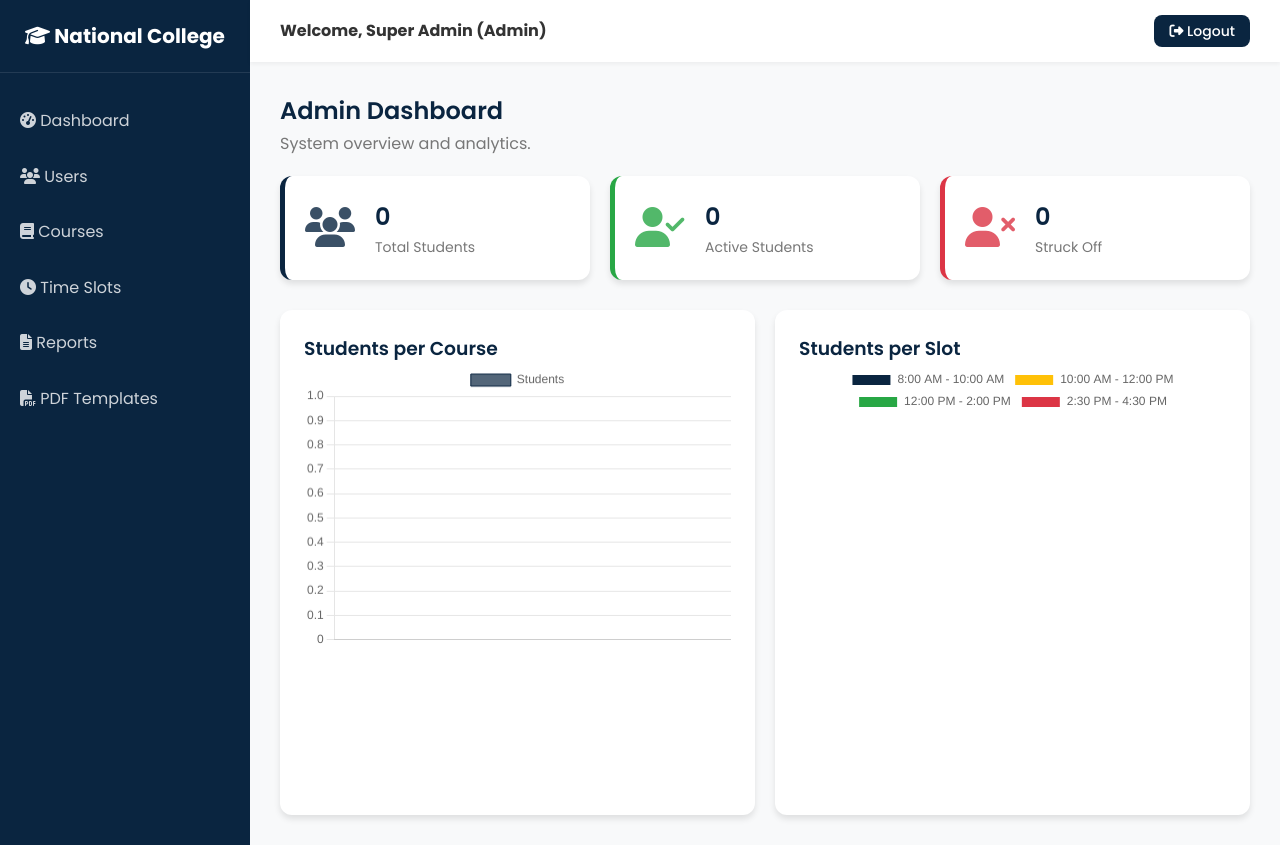
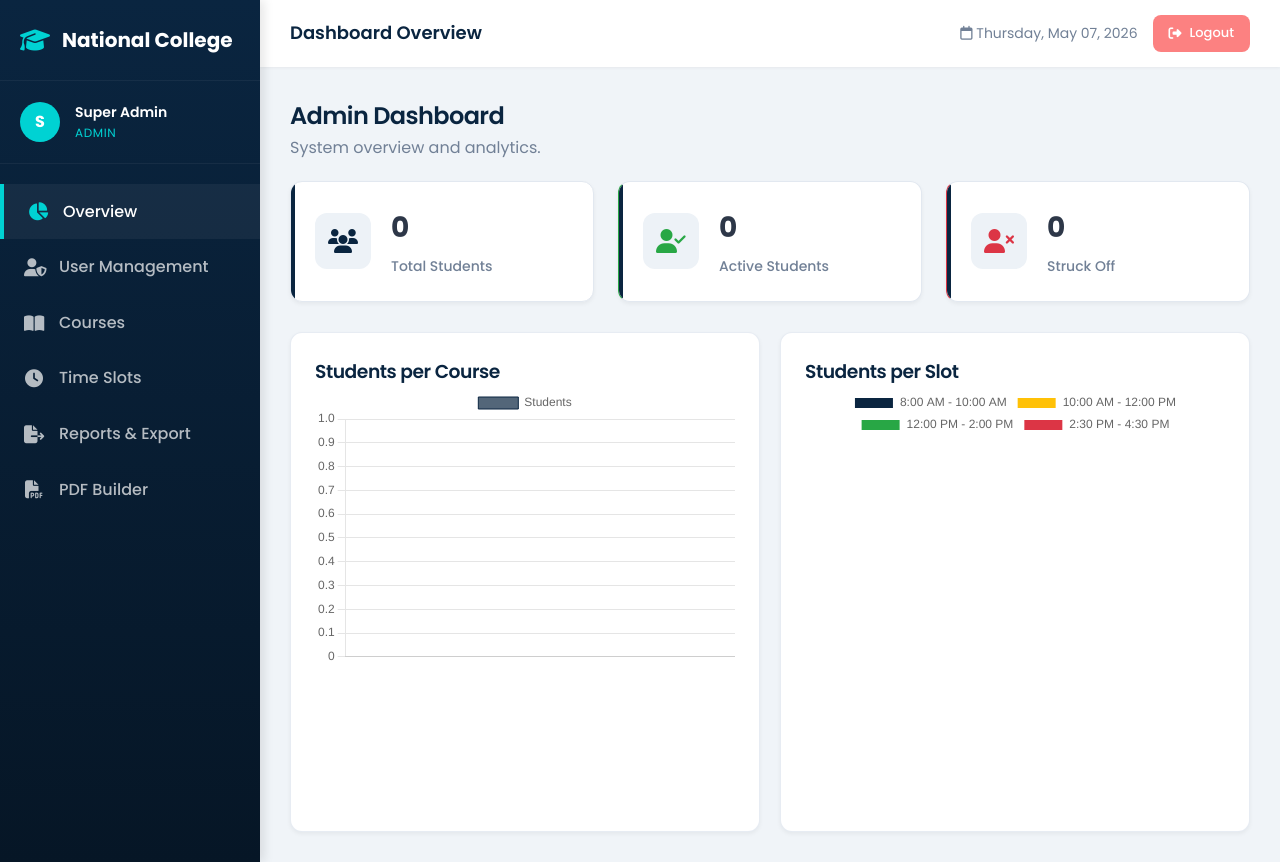
Before and after one commit to aliikram12/National_Project, a PHP site: page /admin/index.php in a window 1280 px wide. Run offline with PHP 8.4, Linux system fonts and the light colour scheme; a user stored in the database is signed in; data comes from the database, SQL or seed files in the repository; data that the repository does not hold is empty.

```diff
--- a/assets/css/style.css
+++ b/assets/css/style.css
@@ -2,14 +2,17 @@
 
 :root {
     --primary-color: #0A2540;
-    --secondary-color: #f8f9fa;
-    --accent-color: #FFC107; /* Soft Gold */
-    --text-color: #333333;
-    --light-text: #777777;
+    --primary-light: #163C66;
+    --secondary-color: #f0f4f8;
+    --accent-color: #00D2D3; /* Sleek Cyan / Light Blue accent */
+    --text-color: #2D3748;
+    --light-text: #718096;
     --white: #ffffff;
-    --shadow: 0 4px 6px rgba(0, 0, 0, 0.1);
-    --hover-shadow: 0 10px 15px rgba(0, 0, 0, 0.1);
-    --transition: all 0.3s ease;
+    --shadow-sm: 0 2px 4px rgba(0, 0, 0, 0.05);
+    --shadow-md: 0 10px 15px -3px rgba(0, 0, 0, 0.1), 0 4px 6px -2px rgba(0, 0, 0, 0.05);
+    --shadow-lg: 0 20px 25px -5px rgba(0, 0, 0, 0.1), 0 10px 10px -5px rgba(0, 0, 0, 0.04);
+    --transition: all 0.3s cubic-bezier(0.4, 0, 0.2, 1);
+    --border-radius: 12px;
 }
 
 * {
@@ -23,12 +26,14 @@ body {
     background-color: var(--secondary-color);
     color: var(--text-color);
     line-height: 1.6;
+    -webkit-font-smoothing: antialiased;
 }
 
 /* Typography */
 h1, h2, h3, h4, h5, h6 {
     color: var(--primary-color);
     font-weight: 600;
+    letter-spacing: -0.025em;
 }
 
 a {
@@ -49,13 +54,20 @@ a:hover {
 }
 
 .text-center { text-align: center; }
-.mt-2 { margin-top: 1rem; }
-.mb-2 { margin-bottom: 1rem; }
-.py-5 { padding: 3rem 0; }
+.text-right { text-align: right; }
+.mt-2 { margin-top: 1.5rem; }
+.mb-2 { margin-bottom: 1.5rem; }
+.py-5 { padding: 4rem 0; }
+.flex { display: flex; }
+.items-center { align-items: center; }
+.justify-between { justify-content: space-between; }
 
 /* Buttons */
 .btn {
-    display: inline-block;
+    display: inline-flex;
+    align-items: center;
+    justify-content: center;
+    gap: 8px;
     padding: 10px 24px;
     border-radius: 8px;
     font-weight: 500;
@@ -63,102 +75,52 @@ a:hover {
     transition: var(--transition);
     border: none;
     text-align: center;
+    font-size: 14px;
 }
 
 .btn-primary {
-    background-color: var(--primary-color);
+    background: linear-gradient(135deg, var(--primary-color), var(--primary-light));
+    color: var(--white);
+    box-shadow: 0 4px 6px rgba(10, 37, 64, 0.2);
+}
+
+.btn-primary:hover {
+    transform: translateY(-2px);
+    box-shadow: 0 7px 14px rgba(10, 37, 64, 0.3);
     color: var(--white);
 }
 
-.btn-primary:hover {
-    background-color: #0d3660;
+.btn-accent {
+    background: var(--accent-color);
     color: var(--white);
-    transform: translateY(-2px);
-    box-shadow: var(--shadow);
-}
-
-.btn-accent {
-    background-color: var(--accent-color);
-    color: var(--primary-color);
+    box-shadow: 0 4px 6px rgba(0, 210, 211, 0.2);
 }
 
 .btn-accent:hover {
-    background-color: #e0a800;
-    color: var(--primary-color);
+    background: #00b5b5;
     transform: translateY(-2px);
-    box-shadow: var(--shadow);
+    box-shadow: 0 7px 14px rgba(0, 210, 211, 0.3);
+    color: var(--white);
 }
+
+.btn-danger {
+    background: #FC8181;
+    color: white;
+}
+.btn-danger:hover { background: #E53E3E; transform: translateY(-2px); }
 
 /* Cards */
 .card {
     background: var(--white);
-    border-radius: 12px;
+    border-radius: var(--border-radius);
     padding: 24px;
-    box-shadow: var(--shadow);
+    box-shadow: var(--shadow-sm);
+    border: 1px solid rgba(226, 232, 240, 0.8);
     transition: var(--transition);
 }
 
 .card:hover {
-    box-shadow: var(--hover-shadow);
-    transform: translateY(-5px);
-}
-
-/* Navbar */
-.navbar {
-    background-color: var(--white);
-    box-shadow: 0 2px 4px rgba(0,0,0,0.05);
-    position: sticky;
-    top: 0;
-    z-index: 1000;
-}
-
-.navbar .container {
-    display: flex;
-    justify-content: space-between;
-    align-items: center;
-    padding: 15px 20px;
-}
-
-.navbar .logo {
-    font-size: 24px;
-    font-weight: 700;
-    color: var(--primary-color);
-    display: flex;
-    align-items: center;
-    gap: 10px;
-}
-
-.navbar .nav-links {
-    display: flex;
-    gap: 20px;
-    align-items: center;
-}
-
-.navbar .nav-links a {
-    font-weight: 500;
-}
-
-/* Hero Section */
-.hero {
-    background: linear-gradient(135deg, var(--primary-color), #0d3660);
-    color: var(--white);
-    padding: 100px 0;
-    text-align: center;
-}
-
-.hero h1 {
-    color: var(--white);
-    font-size: 48px;
-    margin-bottom: 20px;
-}
-
-.hero p {
-    font-size: 18px;
-    margin-bottom: 30px;
-    color: rgba(255,255,255,0.8);
-    max-width: 600px;
-    margin-left: auto;
-    margin-right: auto;
+    box-shadow: var(--shadow-md);
 }
 
 /* Forms */
@@ -171,21 +133,24 @@ a:hover {
     margin-bottom: 0.5rem;
     font-weight: 500;
     color: var(--primary-color);
+    font-size: 14px;
 }
 
 .form-control {
     width: 100%;
-    padding: 12px;
-    border: 1px solid #ddd;
+    padding: 12px 16px;
+    border: 1px solid #E2E8F0;
     border-radius: 8px;
-    font-size: 16px;
+    font-size: 14px;
     transition: var(--transition);
+    background-color: #F7FAFC;
 }
 
 .form-control:focus {
     outline: none;
-    border-color: var(--primary-color);
-    box-shadow: 0 0 0 3px rgba(10, 37, 64, 0.1);
+    border-color: var(--accent-color);
+    background-color: var(--white);
+    box-shadow: 0 0 0 3px rgba(0, 210, 211, 0.15);
 }
 
 /* Dashboard Layout */
@@ -195,53 +160,105 @@ a:hover {
 }
 
 .sidebar {
-    width: 250px;
-    background-color: var(--primary-color);
+    width: 260px;
+    background: linear-gradient(180deg, var(--primary-color) 0%, #061626 100%);
     color: var(--white);
     display: flex;
     flex-direction: column;
+    box-shadow: 4px 0 10px rgba(0,0,0,0.1);
+    z-index: 10;
 }
 
 .sidebar-header {
+    padding: 24px 20px;
+    font-size: 20px;
+    font-weight: 700;
+    border-bottom: 1px solid rgba(255,255,255,0.05);
+    display: flex;
+    align-items: center;
+    gap: 12px;
+    color: var(--white);
+}
+
+.sidebar-header i {
+    color: var(--accent-color);
+    font-size: 24px;
+}
+
+.sidebar-user {
     padding: 20px;
-    font-size: 20px;
+    border-bottom: 1px solid rgba(255,255,255,0.05);
+    display: flex;
+    align-items: center;
+    gap: 15px;
+}
+
+.sidebar-user .avatar {
+    width: 40px;
+    height: 40px;
+    background: var(--accent-color);
+    border-radius: 50%;
+    display: flex;
+    align-items: center;
+    justify-content: center;
     font-weight: bold;
-    border-bottom: 1px solid rgba(255,255,255,0.1);
-    text-align: center;
+    color: var(--white);
 }
 
 .sidebar-nav {
     flex: 1;
     padding: 20px 0;
+    overflow-y: auto;
 }
 
 .sidebar-nav a {
-    display: block;
-    padding: 15px 20px;
-    color: rgba(255,255,255,0.8);
+    display: flex;
+    align-items: center;
+    gap: 15px;
+    padding: 15px 24px;
+    color: rgba(255,255,255,0.7);
+    font-weight: 500;
+    transition: var(--transition);
+}
+
+.sidebar-nav a i {
+    width: 20px;
+    text-align: center;
+    font-size: 18px;
     transition: var(--transition);
 }
 
 .sidebar-nav a:hover, .sidebar-nav a.active {
-    background-color: rgba(255,255,255,0.1);
+    background: rgba(255,255,255,0.05);
     color: var(--white);
     border-left: 4px solid var(--accent-color);
 }
 
+.sidebar-nav a:hover i, .sidebar-nav a.active i {
+    color: var(--accent-color);
+}
+
 .main-content {
     flex: 1;
-    background-color: var(--secondary-color);
     display: flex;
     flex-direction: column;
+    min-width: 0;
 }
 
 .topbar {
     background: var(--white);
     padding: 15px 30px;
-    box-shadow: 0 2px 4px rgba(0,0,0,0.05);
+    box-shadow: 0 1px 3px rgba(0,0,0,0.05);
     display: flex;
     justify-content: space-between;
     align-items: center;
+    z-index: 5;
+}
+
+.topbar .page-title {
+    font-size: 18px;
+    font-weight: 600;
+    color: var(--primary-color);
 }
 
 .content-area {
@@ -253,95 +270,148 @@ a:hover {
 /* Tables */
 .table-responsive {
     overflow-x: auto;
+    border-radius: 8px;
 }
 
 table {
     width: 100%;
-    border-collapse: collapse;
+    border-collapse: separate;
+    border-spacing: 0;
     margin-top: 1rem;
     background: var(--white);
-    border-radius: 8px;
-    overflow: hidden;
 }
 
 table th, table td {
-    padding: 15px;
+    padding: 16px;
     text-align: left;
-    border-bottom: 1px solid #eee;
+    border-bottom: 1px solid #EDF2F7;
+    font-size: 14px;
 }
 
 table th {
-    background-color: #f8f9fa;
+    background-color: #F7FAFC;
     font-weight: 600;
-    color: var(--primary-color);
+    color: var(--light-text);
+    text-transform: uppercase;
+    font-size: 12px;
+    letter-spacing: 0.05em;
+}
+
+table tr {
+    transition: var(--transition);
 }
 
 table tr:hover {
-    background-color: #fcfcfc;
+    background-color: #F7FAFC;
 }
 
 /* Badges */
 .badge {
-    padding: 5px 10px;
+    padding: 6px 12px;
     border-radius: 20px;
     font-size: 12px;
     font-weight: 600;
+    display: inline-flex;
+    align-items: center;
+    gap: 5px;
 }
 
-.badge-success { background: #d4edda; color: #155724; }
-.badge-danger { background: #f8d7da; color: #721c24; }
-.badge-warning { background: #fff3cd; color: #856404; }
+.badge-success { background: #C6F6D5; color: #22543D; }
+.badge-danger { background: #FED7D7; color: #822727; }
+.badge-warning { background: #FEEBC8; color: #7B341E; }
+.badge-info { background: #EBF8FF; color: #2A4365; }
 
-/* Grid layout for Dashboard Stats */
+/* Dashboard Stats Grid */
 .stats-grid {
     display: grid;
-    grid-template-columns: repeat(auto-fit, minmax(200px, 1fr));
-    gap: 20px;
+    grid-template-columns: repeat(auto-fit, minmax(240px, 1fr));
+    gap: 24px;
     margin-bottom: 30px;
 }
 
 .stat-card {
     background: var(--white);
-    padding: 20px;
-    border-radius: 12px;
-    box-shadow: var(--shadow);
+    padding: 24px;
+    border-radius: var(--border-radius);
+    box-shadow: var(--shadow-sm);
     display: flex;
     align-items: center;
     gap: 20px;
-    border-left: 5px solid var(--primary-color);
+    position: relative;
+    overflow: hidden;
+    transition: var(--transition);
+    border: 1px solid #E2E8F0;
 }
 
-.stat-card .icon {
-    font-size: 40px;
-    color: var(--primary-color);
-    opacity: 0.8;
+.stat-card:hover {
+    box-shadow: var(--shadow-md);
+    transform: translateY(-3px);
 }
 
+.stat-card::before {
+    content: '';
+    position: absolute;
+    left: 0;
+    top: 0;
+    bottom: 0;
+    width: 4px;
+    background: var(--primary-color);
+}
+
+.stat-card.success::before { background: #48BB78; }
+.stat-card.danger::before { background: #F56565; }
+.stat-card.info::before { background: var(--accent-color); }
+
+.stat-card .icon {
+    width: 56px;
+    height: 56px;
+    border-radius: 12px;
+    background: #EDF2F7;
+    display: flex;
+    align-items: center;
+    justify-content: center;
+    font-size: 24px;
+    color: var(--primary-color);
+    transition: var(--transition);
+}
+
+.stat-card:hover .icon {
+    transform: scale(1.1);
+}
+
+.stat-card.success .icon { background: #C6F6D5; color: #38A169; }
+.stat-card.danger .icon { background: #FED7D7; color: #E53E3E; }
+.stat-card.info .icon { background: #E6FFFA; color: var(--accent-color); }
+
 .stat-card .info h3 {
-    font-size: 24px;
-    margin: 0;
+    font-size: 28px;
+    margin: 0 0 4px 0;
+    color: var(--text-color);
+    font-weight: 700;
 }
 
 .stat-card .info p {
     margin: 0;
     color: var(--light-text);
     font-size: 14px;
-}
-
-/* Footer */
-footer {
-    background: var(--white);
-    text-align: center;
-    padding: 20px;
-    border-top: 1px solid #eee;
-    margin-top: auto;
+    font-weight: 500;
 }
 
 /* Alerts */
 .alert {
-    padding: 15px;
+    padding: 16px;
     border-radius: 8px;
     margin-bottom: 20px;
+    font-size: 14px;
+    display: flex;
+    align-items: center;
+    gap: 10px;
 }
-.alert-success { background: #d4edda; color: #155724; border: 1px solid #c3e6cb; }
-.alert-danger { background: #f8d7da; color: #721c24; border: 1px solid #f5c6cb; }
+.alert-success { background: #C6F6D5; color: #22543D; border-left: 4px solid #48BB78; }
+.alert-danger { background: #FED7D7; color: #822727; border-left: 4px solid #F56565; }
+
+/* Custom Scrollbar */
+::-webkit-scrollbar { width: 8px; height: 8px; }
+::-webkit-scrollbar-track { background: #f1f1f1; }
+::-webkit-scrollbar-thumb { background: #cbd5e0; border-radius: 4px; }
+::-webkit-scrollbar-thumb:hover { background: #a0aec0; }
--- a/includes/dashboard_header.php
+++ b/includes/dashboard_header.php
@@ -4,46 +4,75 @@
     <meta charset="UTF-8">
     <meta name="viewport" content="width=device-width, initial-scale=1.0">
     <title>Dashboard | National College</title>
+    <link href="https://fonts.googleapis.com/css2?family=Inter:wght@300;400;500;600;700&display=swap" rel="stylesheet">
     <link rel="stylesheet" href="../assets/css/style.css">
     <link rel="stylesheet" href="https://cdnjs.cloudflare.com/ajax/libs/font-awesome/6.4.0/css/all.min.css">
-    <!-- Chart.js for Admin Analytics -->
     <script src="https://cdn.jsdelivr.net/npm/chart.js"></script>
 </head>
 <body>
     <div class="dashboard-wrapper">
         <aside class="sidebar">
             <div class="sidebar-header">
-                <i class="fas fa-graduation-cap"></i> National College
+                <i class="fas fa-graduation-cap"></i> <span>National College</span>
             </div>
+
+            <div class="sidebar-user">
+                <div class="avatar">
+                    <?php echo strtoupper(substr($_SESSION['user_name'], 0, 1)); ?>
+                </div>
+                <div>
+                    <div style="font-weight: 600; font-size: 14px;"><?php echo htmlspecialchars($_SESSION['user_name']); ?></div>
+                    <div style="font-size: 12px; color: var(--accent-color); text-transform: uppercase; letter-spacing: 0.05em;"><?php echo htmlspecialchars($_SESSION['user_role']); ?></div>
+                </div>
+            </div>
+
             <div class="sidebar-nav">
+                <?php $current_page = basename($_SERVER['PHP_SELF']); ?>
+
                 <?php if ($_SESSION['user_role'] === 'admin'): ?>
-                    <a href="index.php"><i class="fas fa-tachometer-alt"></i> Dashboard</a>
-                    <a href="users.php"><i class="fas fa-users"></i> Users</a>
-                    <a href="courses.php"><i class="fas fa-book"></i> Courses</a>
-                    <a href="slots.php"><i class="fas fa-clock"></i> Time Slots</a>
-                    <a href="reports.php"><i class="fas fa-file-alt"></i> Reports</a>
-                    <a href="pdf_templates.php"><i class="fas fa-file-pdf"></i> PDF Templates</a>
+                    <a href="index.php" class="<?php echo $current_page == 'index.php' ? 'active' : ''; ?>"><i class="fas fa-chart-pie"></i> Overview</a>
+                    <a href="users.php" class="<?php echo $current_page == 'users.php' ? 'active' : ''; ?>"><i class="fas fa-user-shield"></i> User Management</a>
+                    <a href="courses.php" class="<?php echo $current_page == 'courses.php' ? 'active' : ''; ?>"><i class="fas fa-book-open"></i> Courses</a>
+                    <a href="slots.php" class="<?php echo $current_page == 'slots.php' ? 'active' : ''; ?>"><i class="fas fa-clock"></i> Time Slots</a>
+                    <a href="reports.php" class="<?php echo $current_page == 'reports.php' ? 'active' : ''; ?>"><i class="fas fa-file-export"></i> Reports & Export</a>
+                    <a href="pdf_templates.php" class="<?php echo $current_page == 'pdf_templates.php' ? 'active' : ''; ?>"><i class="fas fa-file-pdf"></i> PDF Builder</a>
+
                 <?php elseif ($_SESSION['user_role'] === 'teacher'): ?>
-                    <a href="index.php"><i class="fas fa-tachometer-alt"></i> Dashboard</a>
-                    <a href="courses.php"><i class="fas fa-book"></i> My Courses</a>
-                    <a href="attendance.php"><i class="fas fa-calendar-check"></i> Attendance</a>
-                    <a href="assessments.php"><i class="fas fa-clipboard-list"></i> Assessments</a>
+                    <a href="index.php" class="<?php echo $current_page == 'index.php' ? 'active' : ''; ?>"><i class="fas fa-chalkboard-teacher"></i> My Classes</a>
+                    <a href="attendance.php" class="<?php echo $current_page == 'attendance.php' ? 'active' : ''; ?>"><i class="fas fa-calendar-check"></i> Attendance</a>
+                    <a href="assessments.php" class="<?php echo $current_page == 'assessments.php' ? 'active' : ''; ?>"><i class="fas fa-clipboard-list"></i> Assessments</a>
+
                 <?php elseif ($_SESSION['user_role'] === 'receptionist'): ?>
-                    <a href="index.php"><i class="fas fa-tachometer-alt"></i> Dashboard</a>
-                    <a href="admissions.php"><i class="fas fa-user-plus"></i> Admissions</a>
-                    <a href="students.php"><i class="fas fa-user-graduate"></i> Students</a>
-                    <a href="reports.php"><i class="fas fa-file-alt"></i> Reports</a>
+                    <a href="index.php" class="<?php echo $current_page == 'index.php' ? 'active' : ''; ?>"><i class="fas fa-home"></i> Dashboard</a>
+                    <a href="admissions.php" class="<?php echo $current_page == 'admissions.php' ? 'active' : ''; ?>"><i class="fas fa-user-plus"></i> New Admission</a>
+                    <a href="students.php" class="<?php echo $current_page == 'students.php' ? 'active' : ''; ?>"><i class="fas fa-users"></i> Students List</a>
+                    <a href="reports.php" class="<?php echo $current_page == 'reports.php' ? 'active' : ''; ?>"><i class="fas fa-file-alt"></i> Export Data</a>
                 <?php endif; ?>
             </div>
         </aside>
 
         <main class="main-content">
             <header class="topbar">
-                <div>
-                    <strong>Welcome, <?php echo htmlspecialchars($_SESSION['user_name']); ?> (<?php echo ucfirst($_SESSION['user_role']); ?>)</strong>
+                <div class="page-title">
+                    <?php
+                        $titles = [
+                            'index.php' => 'Dashboard Overview',
+                            'users.php' => 'User Management',
+                            'courses.php' => 'Course Settings',
+                            'slots.php' => 'Time Slots Configuration',
+                            'reports.php' => 'System Reports',
+                            'pdf_templates.php' => 'PDF Template Builder',
+                            'admissions.php' => 'New Student Admission',
+                            'students.php' => 'Enrolled Students',
+                            'attendance.php' => 'Mark Attendance',
+                            'assessments.php' => 'Student Assessments'
+                        ];
+                        echo $titles[$current_page] ?? 'Dashboard Panel';
+                    ?>
                 </div>
-                <div>
-                    <a href="../logout.php" class="btn btn-primary" style="padding: 5px 15px; font-size: 14px;"><i class="fas fa-sign-out-alt"></i> Logout</a>
+                <div class="flex items-center" style="gap: 15px;">
+                    <span style="color: var(--light-text); font-size: 14px;"><i class="far fa-calendar"></i> <?php echo date('l, M d, Y'); ?></span>
+                    <a href="../logout.php" class="btn btn-danger" style="padding: 8px 16px; font-size: 13px;"><i class="fas fa-sign-out-alt"></i> Logout</a>
                 </div>
             </header>
 
```
Also changed, not shown: receptionist/admissions.php (renamed from reception/admissions.php), receptionist/index.php (renamed from reception/index.php), receptionist/print_admission.php (renamed from reception/print_admission.php), receptionist/reports.php (renamed from reception/reports.php), receptionist/students.php (renamed from reception/students.php).
